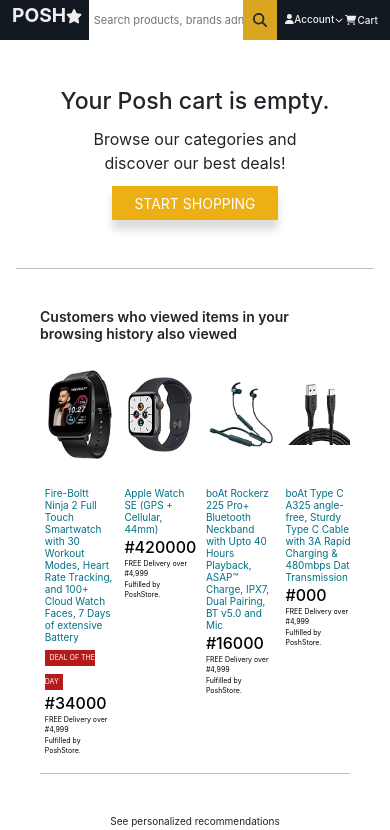
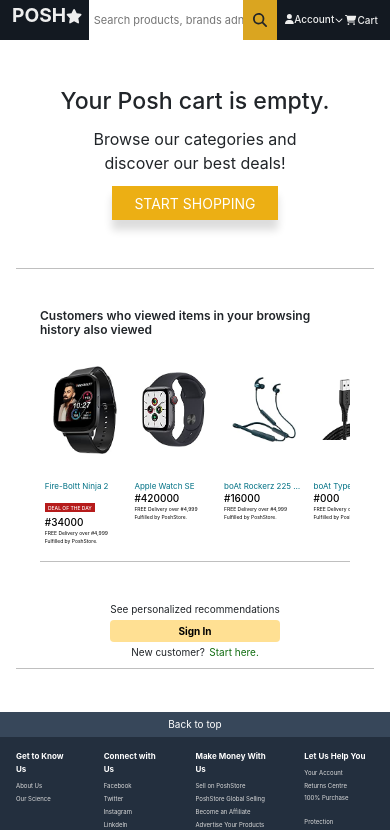
Before and after one commit to Josh-la-posh/Posh-eCommerce, a React (Create React App) app: page /cart in a window 390 px wide. Shown: the top 830 px of the page. Built offline with nearby package versions, Linux system fonts and the light colour scheme.

Commit message:
updating the UI

```diff
--- a/src/compoent/Home/BottomSection/BottomSection.css
+++ b/src/compoent/Home/BottomSection/BottomSection.css
@@ -52,6 +52,10 @@
     margin-bottom: 0;
 
     cursor: pointer;
+    white-space: nowrap;
+    overflow: hidden;
+    text-overflow: ellipsis;
+
 }
 
 .viewed-product .desc:hover {
@@ -127,6 +131,10 @@
         margin-bottom: 1rem;
     }
 
+    .viewed-content h2 {
+        font-size: 12px;
+    }
+
     .viewed-product {
         margin: 0 .3rem;
     }
@@ -141,19 +149,24 @@
     }
 
     .viewed-product  .desc {
-        font-size: 10px;
-        width: 7em;
+        font-size: 8px;
+        width: 10em;
         line-height: 1.2;
         margin-bottom: 0;
     }
 
     .viewed-product .deal {
-        padding: .2rem .3rem;
-        font-size: 7px;
+        padding: .1rem .2rem;
+        font-size: 5px;
+        font-weight: 500;
+    }
+
+    .viewed-product .amt {
+        font-size: 10px;
     }
 
     .viewed-product .text {
-        font-size: 7px;
+        font-size: 5px;
     }
 
     .bottom-section hr {
--- a/src/compoent/Home/BottomSection/BottomSection.jsx
+++ b/src/compoent/Home/BottomSection/BottomSection.jsx
@@ -22,7 +22,7 @@
                                     (product.product !== 'mobile') &&
                                     <Link to={`/product/${product.id}`} className="viewed-product" key={product.id}>
                                         <div className='product-img img-fluid'><img src={product.image} alt='' /></div>
-                                        <p className='desc'>{product.name} {product.model} {product.description}</p>
+                                        <p className='desc'>{product.name} {product.model}</p>
                                         {product.category === 'Blockbuster' && <small className='deal'>Deal of the day</small>}
                                         <p className='amt'>#{product.price}</p>
                                         <p className="text">FREE Delivery over #4,999</p>
--- a/src/compoent/Home/TopSection/Blockbuster.css
+++ b/src/compoent/Home/TopSection/Blockbuster.css
@@ -66,4 +66,8 @@
         height: 3.8rem;
         margin-bottom: .2rem;
     }
+    .blockbuster-item span {
+        font-size: 7px;
+        padding: .1rem;
+    }
 }
--- a/src/compoent/ProductComponents/Product.css
+++ b/src/compoent/ProductComponents/Product.css
@@ -101,11 +101,11 @@
 
 @media screen and (max-width: 576px) {
     .product-content {
-        padding: 1.3rem 0;
+        padding: 2rem 0;
     }
 
     .img-display-content img {
-        width: 80%;
+        width: 60%;
     }
 
     .img-display {
@@ -118,11 +118,15 @@
     }
 
     .information-display {
-        flex: 1 0 60%;
+        flex: 1;
+    }
+
+    .information-display-content {
+        width: 90%;
     }
 
     .information-display-content h2 {
-        font-size: 14px;
+        font-size: 12px;
         margin-bottom: 0;
     }
 
@@ -143,22 +147,36 @@
         width: 1.5rem;
         height: 1.5rem;
         font-size: 18px;
-        margin: .6rem .4rem;
+        margin: 1rem 1rem 1rem 0;
+    }
+
+    .information-display-content .cart-button .quan {
+        margin-right: 1rem;
+        font-size: 14px;
     }
 
     .information-display-content button {
         width: 95%;
         font-size: 12px;
         padding: .5rem 0;
-        margin: .8rem 0;
+        margin: 1rem 0;
         box-shadow: 10px 8px 18px #ddd;
     }
 
-    .product-details h6 {
+    .delivery .pay div {
         font-size: 12px;
     }
 
+    .delivery .pay p {
+        font-size: 6px;
+    }
+
+    .product-details h6 {
+        font-size: 10px;
+        font-weight: 700;
+    }
+
     .product-details div {
-        font-size: 10px;
+        font-size: 8px;
     }
 }
--- a/src/compoent/ProductComponents/Product.jsx
+++ b/src/compoent/ProductComponents/Product.jsx
@@ -56,9 +56,9 @@
                                 {cartQuantity ?
                                 <div className="cart-button">
                                     <button onClick={()=>{this.props.onDecrease(item)}} >-</button>
-                                    <span>{cartQuantity.quantity}</span>
+                                    <span className='quan'>{cartQuantity.quantity}</span>
                                     <button onClick={()=>{this.props.addToCart(item)}} >+</button>
-                                    <span>({cartQuantity.quantity} item(s) added)</span>
+                                    <span className='quan'>({cartQuantity.quantity} item(s) added)</span>
                                 </div>
                                 :
                                 <button onClick={()=>{this.props.addToCart(item)}} className='addToCart'><FontAwesomeIcon className='icon' icon='cart-plus' />ADD TO CART</button>}
--- a/src/compoent/ShoppingCart/ShoppingCart.css
+++ b/src/compoent/ShoppingCart/ShoppingCart.css
@@ -173,15 +173,15 @@
     }
 
     .item-details h6 {
+        font-size: 8px;
+    }
+
+    .item-details h6 span{
         font-size: 10px;
     }
 
-    .item-details h6 span{
-        font-size: 12px;
-    }
-
     .item-details p {
-        font-size: 12px;
+        font-size: 10px;
     }
 
     .cart-account {
@@ -199,7 +199,7 @@
     }
 
     .cart-button {
-        margin-right: -1rem;
+        margin-right: .5rem;
     }
 
     .cart-button button {
--- a/src/files/products.jsx
+++ b/src/files/products.jsx
@@ -250,7 +250,7 @@
         model: 'KB216',
         description: 'Wired Multimedia USB Keyboard with Super Quite Plunger Keys with Spill-Resistant',
         price: '14399',
-        image: '../../images/product/keyboad.jpg',
+        image: '../../images/product/keyboard.jpg',
         color: 'black',
         product: 'Electronics',
         brand: 'Dell',
@@ -353,7 +353,7 @@
         name: 'Jaguar',
         description: 'Classic Black Eau De Toilette, 100 ml',
         price: '73999',
-        image: '../../images/product/fragrance.jpeg',
+        image: '../../images/product/fragrance.jpg',
         product: 'fashion',
         brand: 'Jaguar',
         category: 'Blockbuster',
@@ -363,7 +363,7 @@
         name: 'Hide & Skin',
         description: 'Unisex Leather RFID Blocking Card Holder Cum Minimalistic Wallet (Velvet Brown)',
         price: '27899',
-        image: '../../images/product/wallet.jpeg',
+        image: '../../images/product/wallet.jpg',
         product: 'fashion',
         brand: 'Wallet',
         category: '',
```
